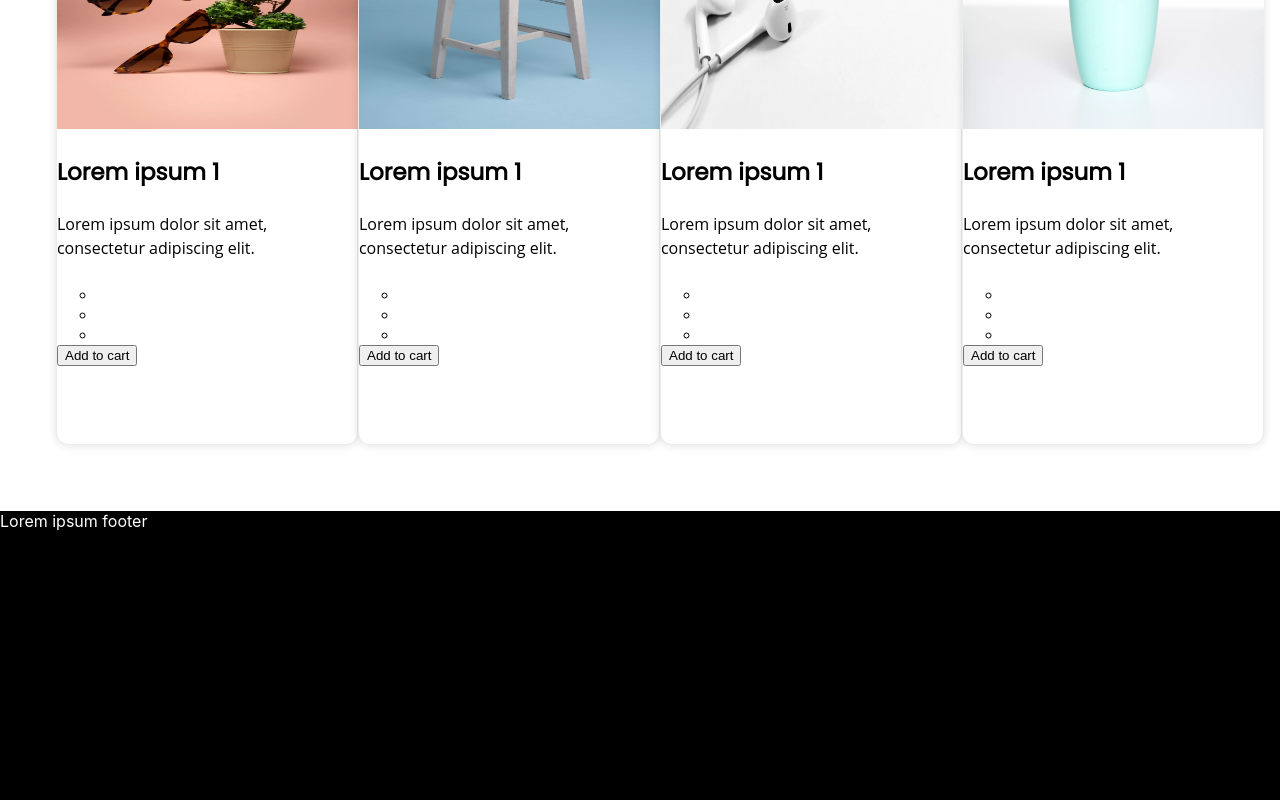
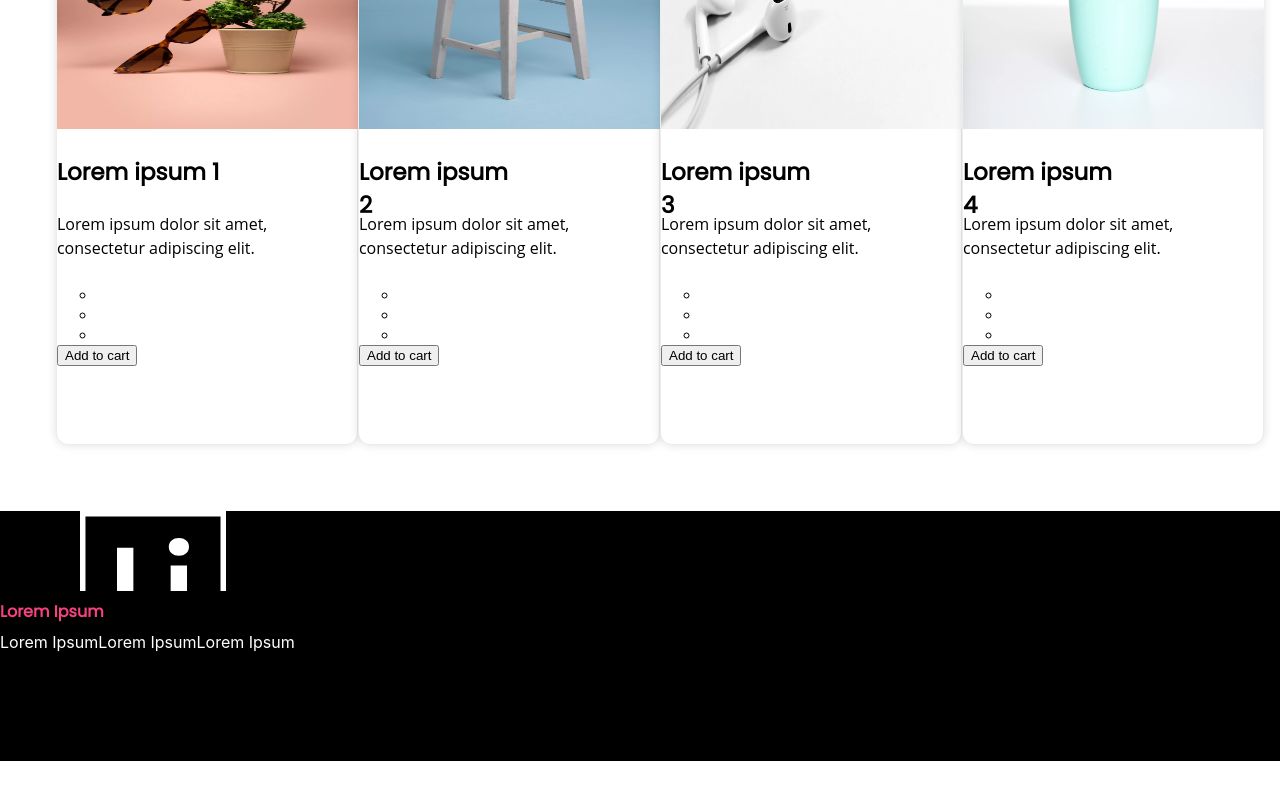
Before and after one commit to chrisbolosan/Lithium-Motors, a React (Create React App) app: page / in a window 1280 px wide. Shown: the part 1042-1842 px from the top of the page. After the commit the page ends 1803 px from the top, so only its background shows below. Built offline with nearby package versions, Linux system fonts and the light colour scheme.

Commit message:
styling and added some footer content

```diff
--- a/src/LandingContainer/Footer/Footer.css
+++ b/src/LandingContainer/Footer/Footer.css
@@ -1,7 +1,27 @@
 .footer-container {
+  display: flex;
   background-color: #000000;
-  height: 500px;
+  height: 250px;
   width: 100%;
   color: white;
   margin-top: 50px;
 }
+
+.footer-logo {
+  height: 10vh;
+  width: 100%;
+  background-image: url("../../assets/Footer/LiLogo.svg");
+  background-repeat: no-repeat;
+
+  margin-left: 80px;
+}
+.footer-navigation-subject {
+  height: 41px;
+  width: 109px;
+  color: #f6437d;
+  font-family: Poppins;
+  font-size: 16px;
+  font-weight: 800;
+  letter-spacing: 0;
+  line-height: 41px;
+}
--- a/src/LandingContainer/Footer/Footer.js
+++ b/src/LandingContainer/Footer/Footer.js
@@ -4,7 +4,19 @@ import "./Footer.css";
 export default function Footer() {
   return (
     <div className="footer-container">
-      <div className="footer-parent">Lorem ipsum footer</div>
+      <div className="footer-parent">
+        <div className="footer-details">
+          <div className="footer-logo"></div>
+          <div className="footer-navigation-container">
+            <div className="footer-navigation-subject">Lorem Ipsum</div>
+            <div className="footer-navigation-info">
+              <span>Lorem Ipsum</span>
+              <span>Lorem Ipsum</span>
+              <span>Lorem Ipsum</span>
+            </div>
+          </div>
+        </div>
+      </div>
     </div>
   );
 }
--- a/src/LandingContainer/Products/Products.js
+++ b/src/LandingContainer/Products/Products.js
@@ -28,7 +28,7 @@ export default function Product() {
         </div>
         <div className="product-details">
           <img src={barStoolImg} alt="" />
-          <h3 className="product-title">Lorem ipsum 1</h3>
+          <h3 className="product-title">Lorem ipsum 2</h3>
           <p className="product-description">
             Lorem ipsum dolor sit amet, consectetur adipiscing elit.
           </p>
@@ -43,7 +43,7 @@ export default function Product() {
         </div>
         <div className="product-details">
           <img src={earbudsImg} alt="" />
-          <h3 className="product-title">Lorem ipsum 1</h3>
+          <h3 className="product-title">Lorem ipsum 3</h3>
           <p className="product-description">
             Lorem ipsum dolor sit amet, consectetur adipiscing elit.
           </p>
@@ -58,7 +58,7 @@ export default function Product() {
         </div>
         <div className="product-details">
           <img src={plantImg} alt="" />
-          <h3 className="product-title">Lorem ipsum 1</h3>
+          <h3 className="product-title">Lorem ipsum 4</h3>
           <p className="product-description">
             Lorem ipsum dolor sit amet, consectetur adipiscing elit.
           </p>
```
Also changed, not shown: src/assets/Footer/LiLogo.svg (renamed from src/assets/Footer/Li Logo.svg).
